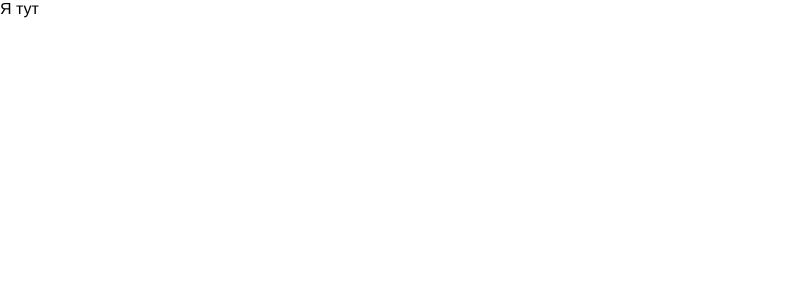
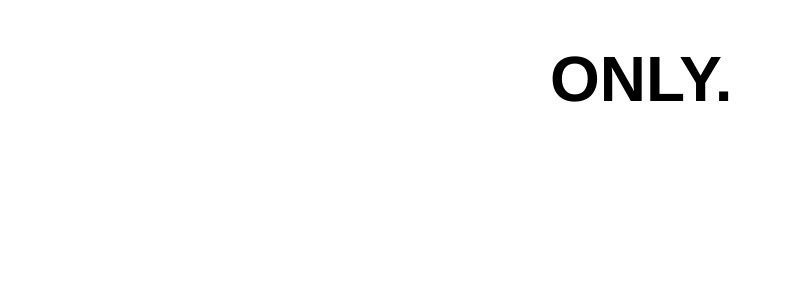
Before and after one commit to 11alexey11/only_test_project, a React app: page / in a window 1280 px wide. Shown: the top 300 px of the page, without its empty margins (0-791 px from the left). Built offline with nearby package versions, Linux system fonts and the light colour scheme.

Commit message:
feat: Add Header component

```diff
--- a/src/App/App.tsx
+++ b/src/App/App.tsx
@@ -1,5 +1,6 @@
 import React from 'react';
 import { createGlobalStyle } from 'styled-components';
+import { Header } from '../Header';
 
 const GlobalStyle = createGlobalStyle`
     * {
@@ -14,7 +15,7 @@ const App = () => {
     return (
         <>
             <GlobalStyle />
-            <div>Я тут</div>
+            <Header />
         </>
     )
 };
--- /dev/null
+++ b/src/Header/Header.tsx
@@ -0,0 +1,25 @@
+import React from 'react';
+import styled from 'styled-components';
+
+const HeaderContainer = styled.div`
+    display: flex;
+    justify-content: center;
+    padding-top: 2.5rem;
+`;
+
+const HeaderText = styled.h1`
+    width: 11.25rem;
+    font-size: 4rem;
+    font-weight: 700;
+    line-height: 4.875rem;
+`
+
+const Header = () => {
+    return (
+        <HeaderContainer>
+            <HeaderText>ONLY.</HeaderText>
+        </HeaderContainer>
+    )
+};
+
+export default Header;
--- /dev/null
+++ b/src/Header/index.tsx
@@ -0,0 +1,3 @@
+import Header from './Header';
+
+export { Header };
```
